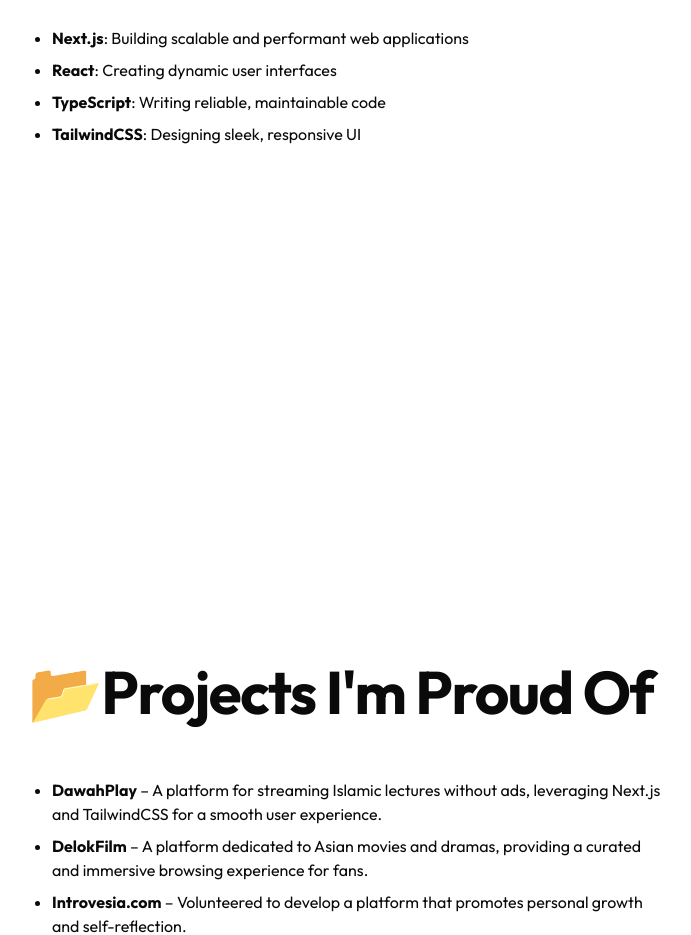
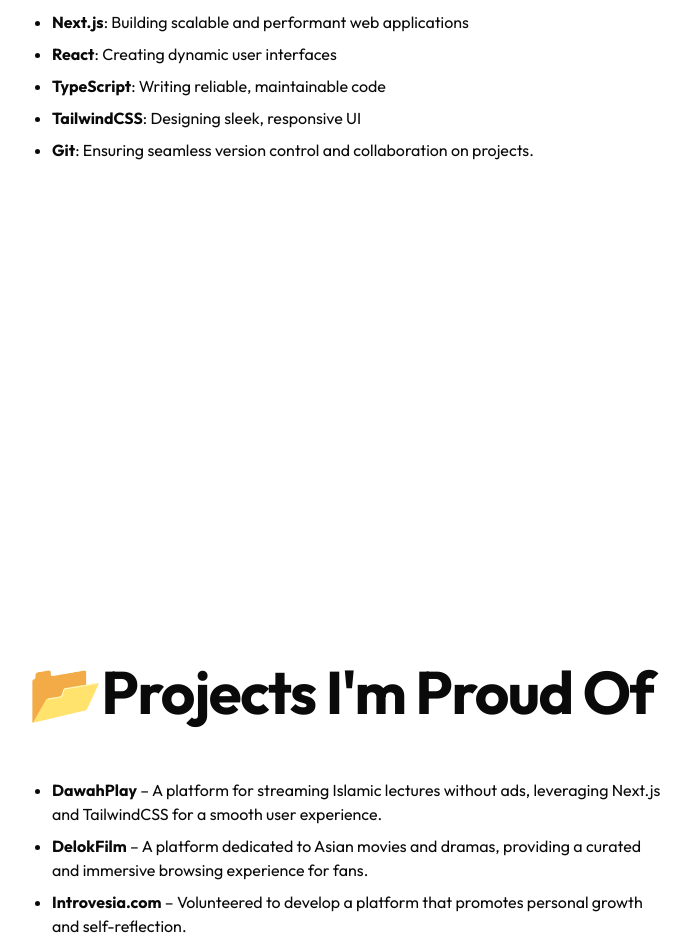
Before and after one commit to cakfan/cakfan.github.io, a Next.js app: page / in a window 1280 px wide. Shown: the part 1160-2095 px from the top of the page, without its empty margins (292-983 px from the left). Built offline with nearby package versions, Linux system fonts and the light colour scheme; a web font is replaced by a local one.

Commit message:
chore: add git skill

```diff
--- a/src/components/Work.tsx
+++ b/src/components/Work.tsx
@@ -25,6 +25,10 @@
             <span className="font-bold">TailwindCSS</span>: Designing sleek,
             responsive UI
           </li>
+          <li>
+            <span className="font-bold">Git</span>: Ensuring seamless version
+            control and collaboration on projects.
+          </li>
         </ul>
       </div>
     </section>
```
